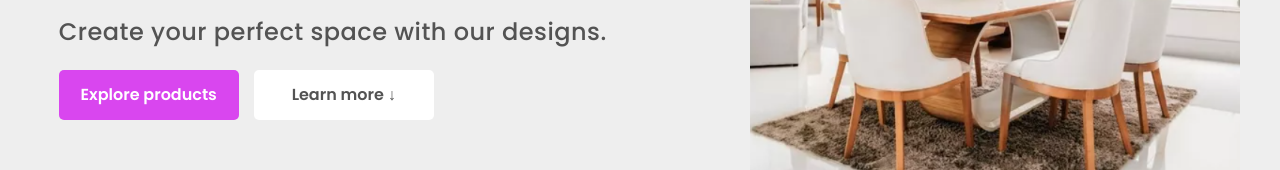
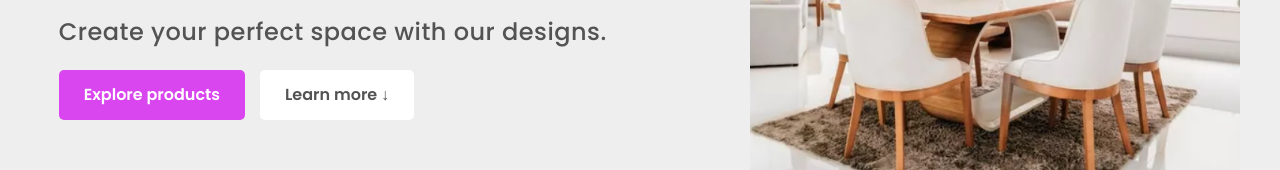
Before and after one commit to ilicc-sara/Shoppers-Dream, a React (Vite) app: page / in a window 1280 px wide. Shown: the part 368-538 px from the top of the page. Built offline with nearby package versions, Linux system fonts and the light colour scheme; a web font is replaced by a local one.

Commit message:
btn component

```diff
--- a/src/App.jsx
+++ b/src/App.jsx
@@ -1,6 +1,7 @@
 import "./App.css";
 import ExampleProducts from "./ExampleProducts";
 import FeaturesImg from "./FeaturesImg";
+import Button from "./Button";
 
 function App() {
   const featuresImg = [
@@ -50,9 +51,9 @@ function App() {
           <p className="text-[2.4rem] tracking-[0.5px] font-medium text-left">
             Create your perfect space with our designs.
           </p>
-          <div className="btn-cont">
-            <button className="btn explore-btn">Explore products</button>
-            <button className="btn more-btn">Learn more &darr;</button>
+          <div className="flex gap-[15px]">
+            <Button variation="primary">Explore products</Button>
+            <Button variation="secundary">Learn more &darr;</Button>
           </div>
         </div>
         <div className="heading-section-img">
@@ -87,7 +88,7 @@ function App() {
               <ExampleProducts key={index} image={img} />
             ))}
           </div>
-          <button className="btn explore-btn">All Products</button>
+          <Button variation="primary">All Products</Button>
         </div>
       </section>
 
--- /dev/null
+++ b/src/Button.jsx
@@ -0,0 +1,26 @@
+import React from "react";
+
+function Button(props) {
+  const { variation, children } = props;
+  let baseClassName = "btn";
+  // "!py-[2.5rem] height-[5rem] text-[1.6rem] rounded-[5px] font-bold";
+  let modifierClassName;
+
+  if (variation === "primary") {
+    // modifierClassName = "bc-[#d946ef] text-[#fff]";
+    modifierClassName = "explore-btn";
+  }
+
+  if (variation === "secundary") {
+    // modifierClassName = "bc-[#fff]";
+    modifierClassName = "more-btn";
+  }
+
+  return (
+    <button className={`${baseClassName} ${modifierClassName}`}>
+      {children}
+    </button>
+  );
+}
+
+export default Button;
--- a/src/index.css
+++ b/src/index.css
@@ -21,15 +21,8 @@ body {
   text-decoration: underline;
 }
 
-.btn-cont {
-  display: flex;
-  align-self: flex-start;
-  justify-content: flex-start;
-  gap: 15px;
-}
-
 .btn {
-  width: 18rem;
+  padding: 0 2.5rem;
   height: 5rem;
   font-size: 1.6rem;
   border-radius: 5px;
```
